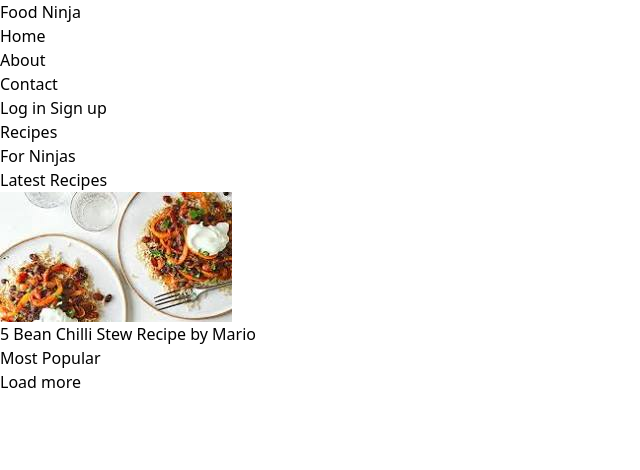
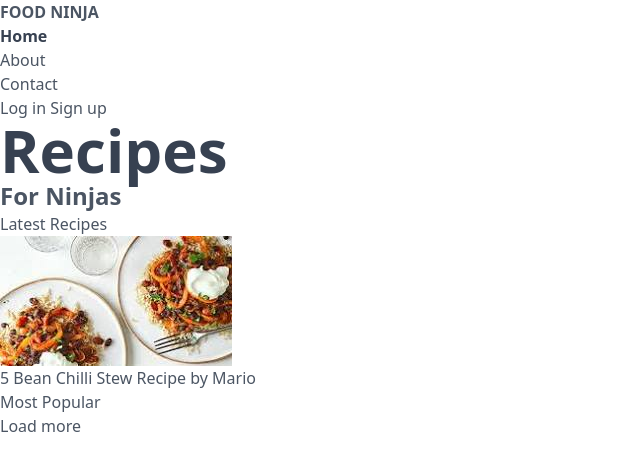
Before and after one commit to its-aprilleon/FoodNinja, a website: page public/index.html in a window 1280 px wide. Shown: the whole page, without its empty margins (0-640 px from the left). Drawn offline with Linux system fonts and the light colour scheme.

Commit message:
Added font size and color class to index.html

```diff
--- a/public/index.html
+++ b/public/index.html
@@ -6,18 +6,18 @@
     <title>Food Order App</title>
     <link rel="stylesheet" href="style.css" />
   </head>
-  <body>
+  <body class="text-gray-600">
     <!-- content wrapper -->
     <div>
       <div>
         <nav>
           <div>
-            <h1>
+            <h1 class="font-bold uppercase">
               <a href="/">Food Ninja</a>
             </h1>
           </div>
           <ul>
-            <li>
+            <li class="text-gray-700 font-bold">
               <a href="/">
                 <span>Home</span>
               </a>
@@ -43,12 +43,12 @@
         </div>
 
         <header>
-          <h2>Recipes</h2>
-          <h3>For Ninjas</h3>
+          <h2 class="text-gray-700 text-6xl font-semibold">Recipes</h2>
+          <h3 class="text-2xl font-semibold">For Ninjas</h3>
         </header>
 
         <div>
-          <h4>Latest Recipes</h4>
+          <h4 class="font-blod">Latest Recipes</h4>
           <div>
             <!-- cards go here -->
             <div>
@@ -60,7 +60,7 @@
             </div>
           </div>
 
-          <h4>Most Popular</h4>
+          <h4 class="font-blod">Most Popular</h4>
           <div>
             <!-- cards go here -->
           </div>
```
Also changed, not shown: public/style.css.
